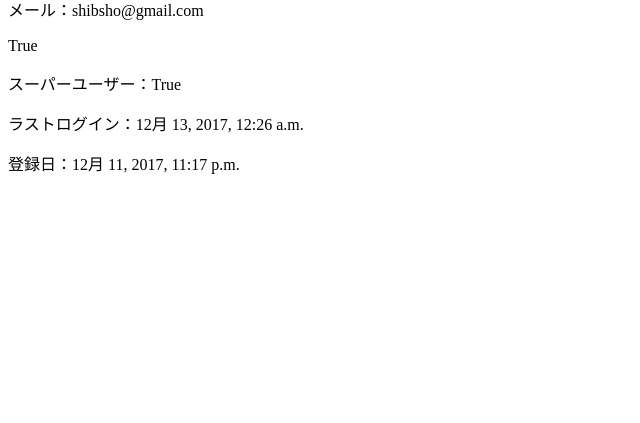
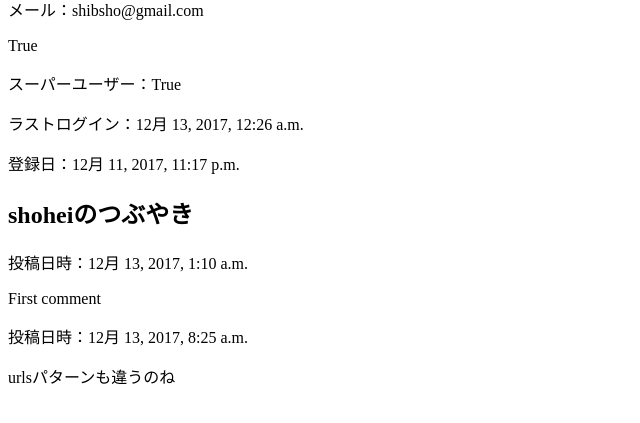
Before and after one commit to shibsho/Twitter_Django, a Django app: page /user/1 in a window 1280 px wide. Shown: the part 158-581 px from the top of the page, without its empty margins (0-640 px from the left). Run offline with Django 3.2, Linux system fonts and the light colour scheme; data comes from the database, SQL or seed files in the repository.

Commit message:
modified urlpatterns

```diff
--- a/apps/templates/apps/profile.html
+++ b/apps/templates/apps/profile.html
@@ -11,5 +11,10 @@
         <p>スーパーユーザー：{{ user.is_superuser }}</p>
         <p>ラストログイン：{{ user.last_login }}</p>
         <p>登録日：{{ user.date_joined }}</p>
+        <h2>{{ user.username }}のつぶやき</h2>
+            {% for tweet in tweets %}
+                <p>投稿日時：{{ tweet.created_date }}</p>
+                <p>{{ tweet.text }}</p>
+            {% endfor %}
     </body>
 </html>
--- a/apps/urls.py
+++ b/apps/urls.py
@@ -1,7 +1,9 @@
-from django.urls import path,include
+from django.urls import path,re_path,include
 from . import views
 
+
 app_name='apps'
+
 urlpatterns = [
     path('', views.tweet_list, name='tweet_list'),
     path('<int:pk>', views.profile, name='profile'),
--- a/apps/views.py
+++ b/apps/views.py
@@ -10,4 +10,5 @@ def tweet_list(request):
 
 def profile(request,pk):
 	user = get_object_or_404(User,pk=pk)
-	return render(request, 'apps/profile.html', {'user':user})
+	tweets = Tweet.objects.filter(user=user)
+	return render(request, 'apps/profile.html', {'user':user, 'tweets': tweets})
--- a/twitter/urls.py
+++ b/twitter/urls.py
@@ -14,11 +14,11 @@ Including another URLconf
     2. Add a URL to urlpatterns:  path('blog/', include('blog.urls'))
 """
 from django.contrib import admin
-from django.urls import path,include
+from django.urls import path,re_path,include
 
 
 urlpatterns = [
     path('admin/', admin.site.urls),
-    path('', include('apps.urls')),
+    re_path(r'^$', include('apps.urls')),
     path('user/', include('apps.urls')),
 ]
```
